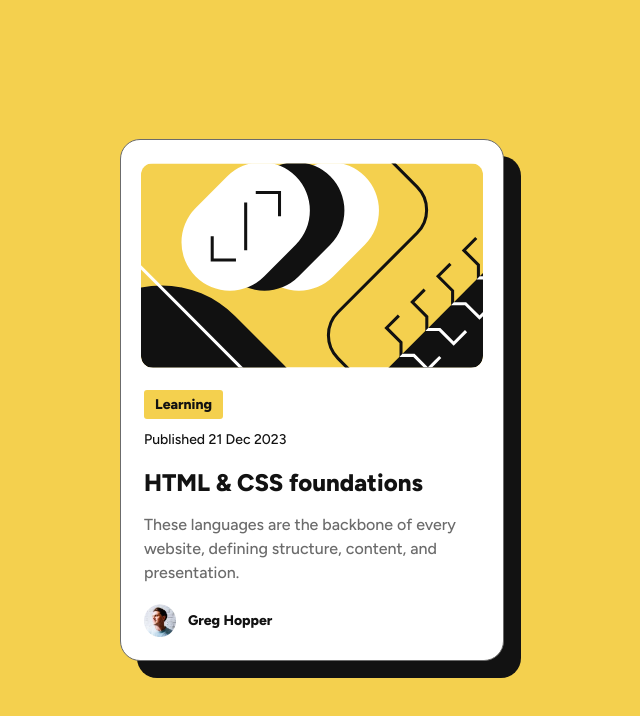
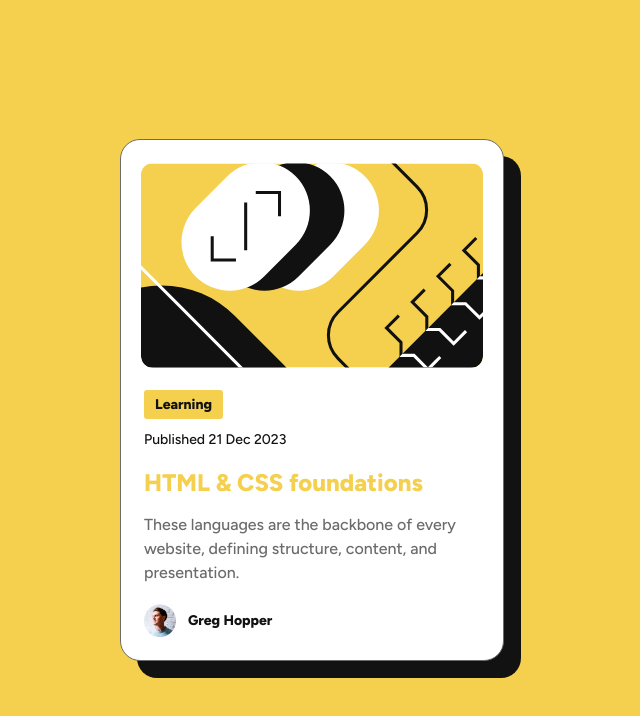
Before and after one commit to aadiisk21/blog-preview-card-main, a website built with Vite: page index.html in a window 1280 px wide. In both pictures the pointer is over the element "HTML & CSS foundations". Shown: the whole page, without its empty margins (328-968 px from the left). Built offline with nearby package versions, Linux system fonts and the light colour scheme.

Commit message:
enhance hover effect for card title color transition

```diff
--- a/src/style.css
+++ b/src/style.css
@@ -51,6 +51,11 @@ body {
 .card:hover {
   box-shadow: 17px 17px var(--color-dark-gray);
   transition: box-shadow 0.3s ease-in-out;
+}
+
+.card:hover .card-content> h1 {
+  color: var(--color-yellow);
+  transition: color 0.3s ease-in-out;
 }
 
 .card-media {
```
